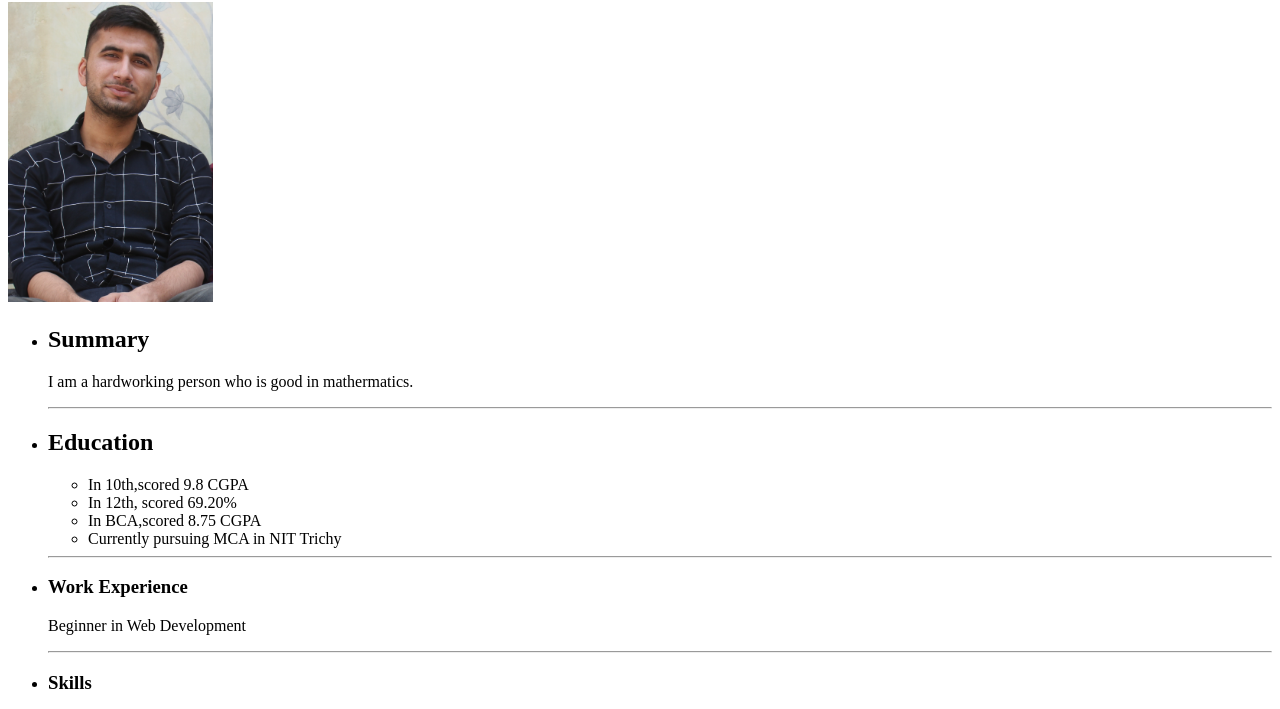
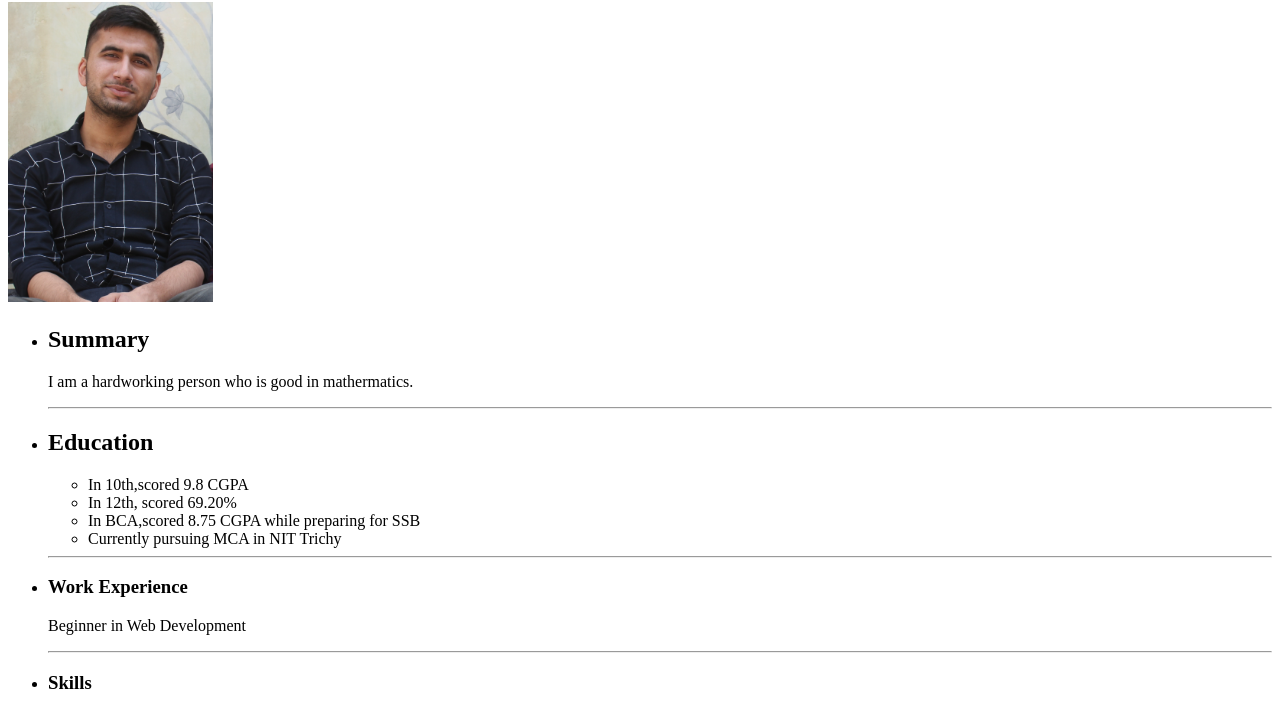
Before and after one commit to myselfsahilkhan092/practice1, a plain HTML site: page index.html in a window 1280 px wide. Shown: the part 78-787 px from the top of the page. Drawn offline with Linux system fonts and the light colour scheme.

Commit message:
learning git

```diff
--- a/index.html
+++ b/index.html
@@ -17,7 +17,7 @@
             <ul>
                 <li>In 10th,scored 9.8 CGPA</li>
                 <li>In 12th, scored 69.20%</li>
-                <li>In BCA,scored 8.75 CGPA</li>
+                <li>In BCA,scored 8.75 CGPA while preparing for SSB</li>
                 <li>Currently pursuing MCA in NIT Trichy</li>
             </ul>
         </li>
```
Also changed, not shown: style.css (added).
